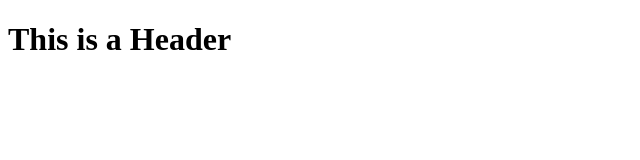
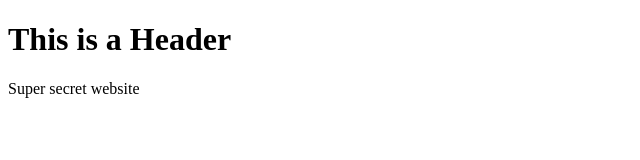
Before and after one commit to burtonparker/git-test, a plain HTML site: page index.html in a window 1280 px wide. Shown: the whole page, without its empty margins (0-640 px from the left). Drawn offline with Linux system fonts and the light colour scheme.

Commit message:
second commit

```diff
--- a/index.html
+++ b/index.html
@@ -2,5 +2,6 @@
 <html>
     <body>
         <h1>This is a Header</h1>
+        <p>Super secret website</p>
     </body>
 </html>
```
